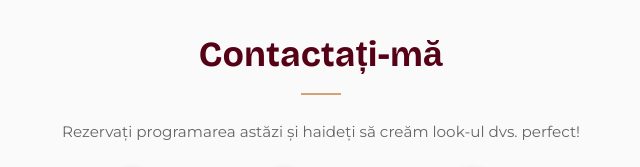
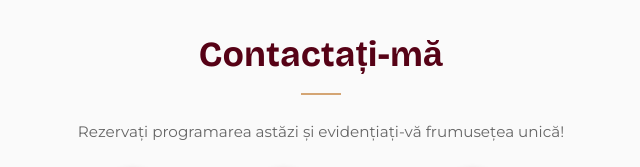
Before and after one commit to CSwebD/myEye, a plain HTML site: page index.html in a window 1280 px wide. Shown: the part 1060-1227 px from the top of the page, 319-959 px from the left. Drawn offline with nearby package versions, Linux system fonts and the light colour scheme; a web font is replaced by a local one.

Commit message:
Update index.html

```diff
--- a/index.html
+++ b/index.html
@@ -530,7 +530,7 @@
                 <div class="contact-section">
                     <h2 class="section-title" id="contact-title">Contactați-mă</h2>
                     <p style="color: #666; margin-bottom: 20px; font-size: 0.95em;" id="contact-subtitle">
-                        Rezervați programarea astăzi și haideți să creăm look-ul dvs. perfect!
+                        Rezervați programarea astăzi și evidențiați-vă frumusețea unică!
                     </p>
 
                     <div class="contact-methods">
```
